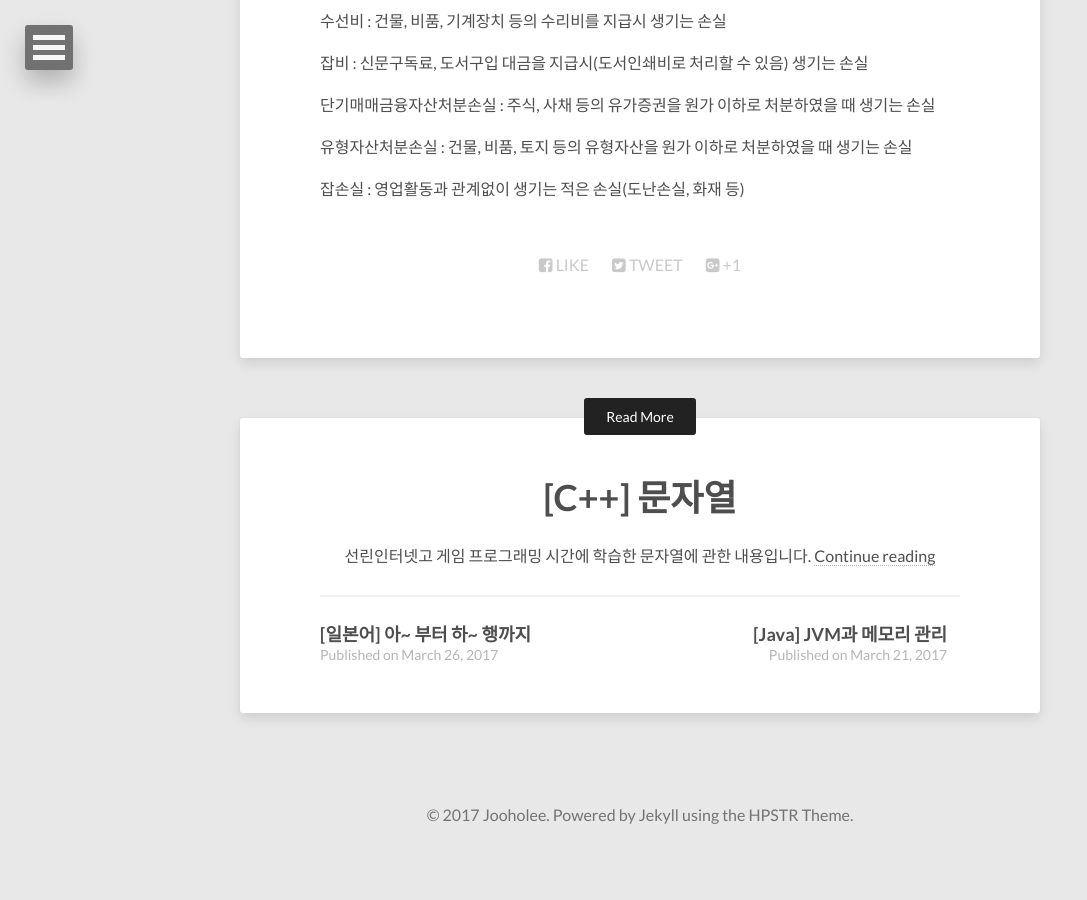
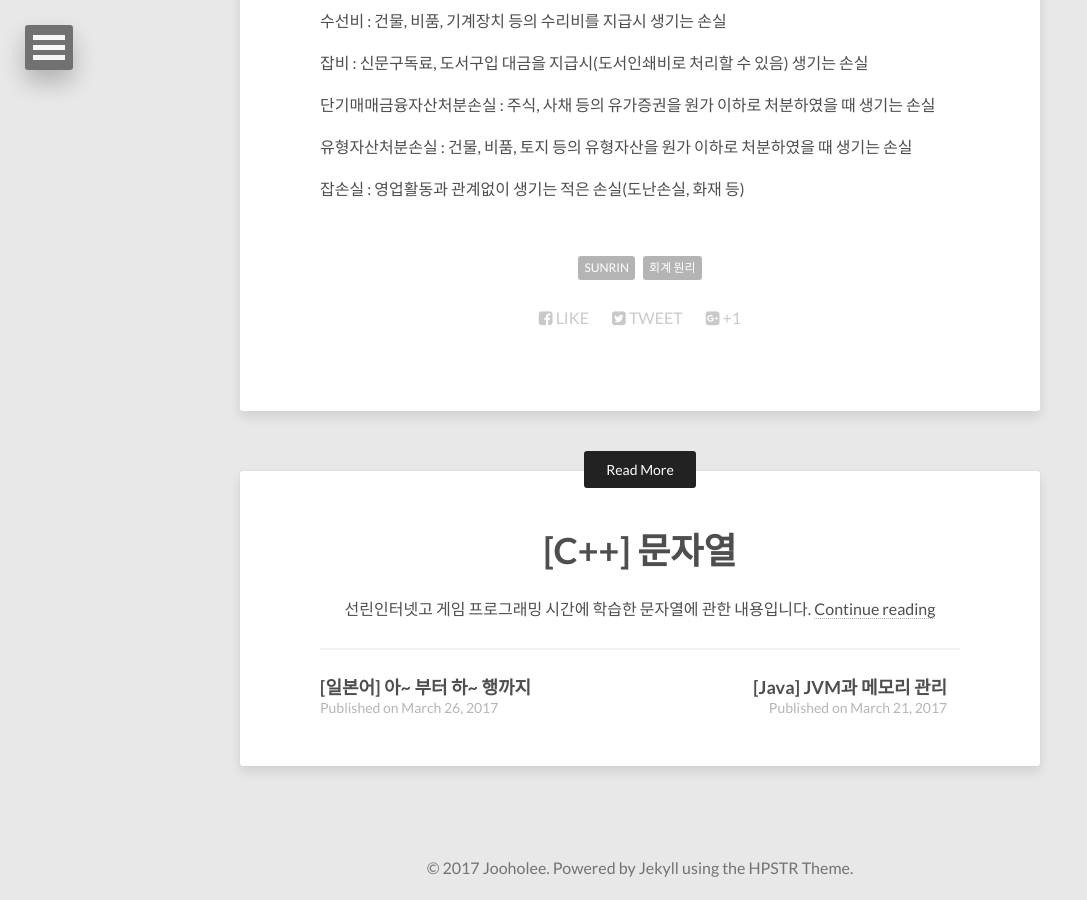
Before and after one commit to joey914/joey914.github.io12, a Jekyll site: the page built from _posts/2017-03-26-[회계 원리]-기업의-재무상태-자산&부채-수익&비용.markdown, in a window 1280 px wide and 900 px high, scrolled down 3101 px. Shown: the whole window, without its empty margins (0-1087 px from the left). Built offline with Jekyll 4.4.1, drawn with Linux system fonts in a browser that asks for light colours; nearby versions of some CDN libraries; before the commit the page ends 3957 px from its top, so only the background shows below that.

Commit message:
new, tag function

```diff
--- a/_posts/2017-03-26-[일본어]-아~-부터-하~-행까지.markdown
+++ b/_posts/2017-03-26-[일본어]-아~-부터-하~-행까지.markdown
@@ -3,6 +3,7 @@ layout: post
 title:  "[일본어] 아~ 부터 하~ 행까지"
 date:   2017-03-26 12:30:27 -0800
 author: Jooholee
+tags: [Sunrin, Japanese]
 description: "선린인터넷고 일본어 시간에 학습한 일본어의 아~부터 하~행까지의 내용입니다."
 ---
 
--- a/_posts/2017-03-26-[회계 원리]-기업의-재무상태-자산&부채-수익&비용.markdown
+++ b/_posts/2017-03-26-[회계 원리]-기업의-재무상태-자산&부채-수익&비용.markdown
@@ -3,6 +3,7 @@ layout: post
 title:  "[회계 원리] 기업의 재무상태 자산&부채 수익&비용"
 date:   2017-03-26 10:30:27 -0800
 author: Jooholee
+tags: [Sunrin, 회계 원리]
 description: "선린인터넷고 회계 원리 시간에 학습한 자산&부채와 수익&비용에 관한 내용입니다."
 ---
 
--- a/_posts/2017-03-28-[C++]-문자열.markdown
+++ b/_posts/2017-03-28-[C++]-문자열.markdown
@@ -2,6 +2,7 @@
 layout: post
 title:  "[C++] 문자열"
 date:   2017-03-28 10:30:27 -0800
+tags: [Sunrin, Gameprogramming]
 author: Jooholee
 description: "선린인터넷고 게임 프로그래밍 시간에 학습한 문자열에 관한 내용입니다."
 ---
```
